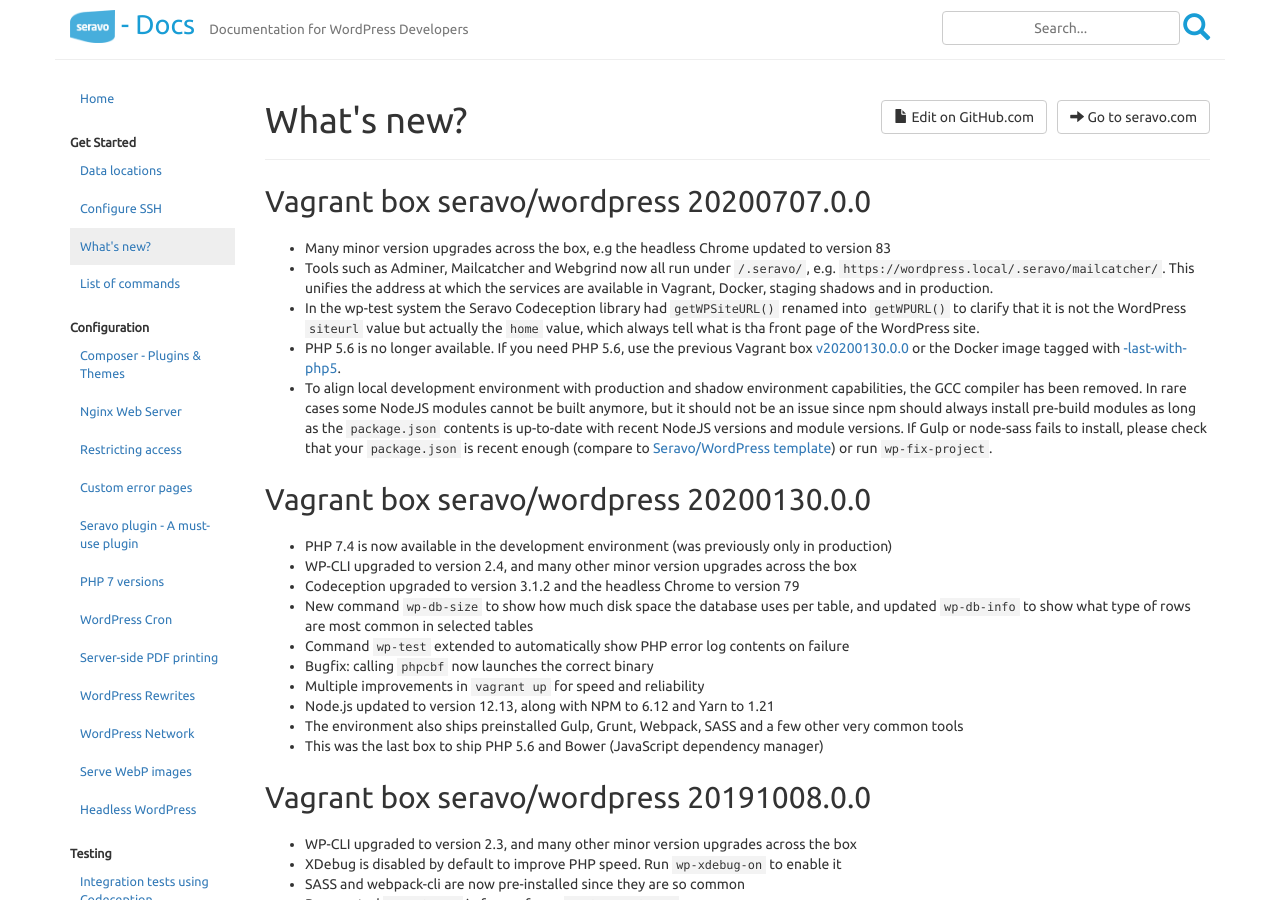
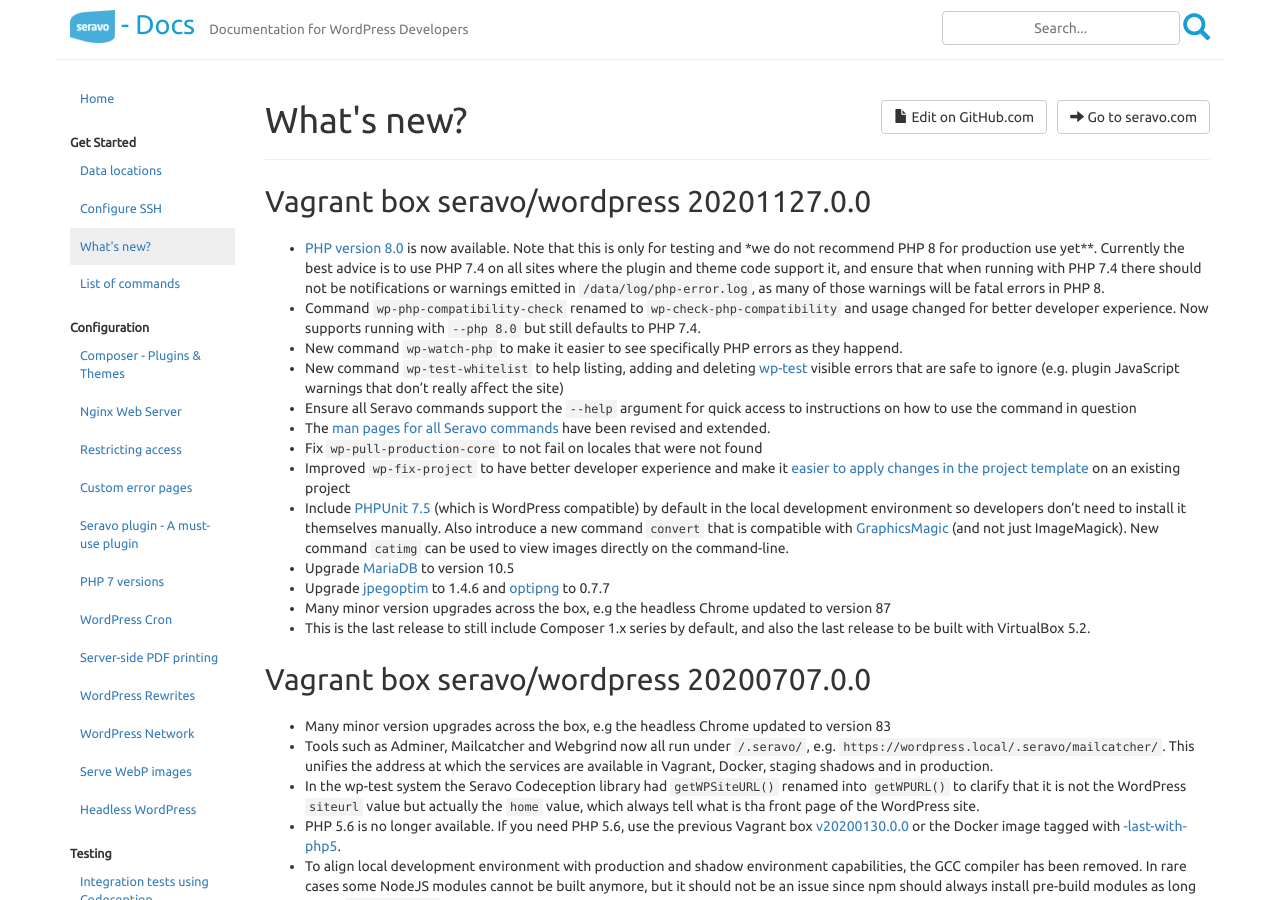
Before and after one commit to Seravo/docs, a Jekyll site: the page built from _posts/2018-11-12-release-notes.md, in a window 1280 px wide and 900 px high. Built offline with Jekyll 4.4.1, drawn with Linux system fonts in a browser that asks for light colours; nearby versions of some CDN libraries.

Commit message:
Update release notes for seravo/wordpress Vagrant box version 20201127.0.0

```diff
--- a/_posts/2018-11-12-release-notes.md
+++ b/_posts/2018-11-12-release-notes.md
@@ -5,6 +5,22 @@
 date: 2018-11-12 11:26:00
 order: 4
 ---
+## Vagrant box seravo/wordpress 20201127.0.0
+
+* [PHP version 8.0](https://seravo.com/blog/whats-new-in-php8/) is now available. Note that this is only for testing and *we do not recommend PHP 8 for production use yet**. Currently the best advice is to use PHP 7.4 on all sites where the plugin and theme code support it, and ensure that when running with PHP 7.4 there should not be notifications or warnings emitted in `/data/log/php-error.log`, as many of those warnings will be fatal errors in PHP 8.
+* Command `wp-php-compatibility-check` renamed to `wp-check-php-compatibility` and usage changed for better developer experience. Now supports running with `--php 8.0` but still defaults to PHP 7.4.
+* New command `wp-watch-php` to make it easier to see specifically PHP errors as they happend.
+* New command `wp-test-whitelist` to help listing, adding and deleting [wp-test]({{ site.baseurl }}{% post_url 2018-09-21-ng-integration-tests %}) visible errors that are safe to ignore (e.g. plugin JavaScript warnings that don't really affect the site)
+* Ensure all Seravo commands support the `--help` argument for quick access to instructions on how to use the command in question
+* The [man pages for all Seravo commands]({{ site.baseurl }}{% post_url 2015-10-13-available-commands %}) have been revised and extended.
+* Fix `wp-pull-production-core` to not fail on locales that were not found
+* Improved `wp-fix-project` to have better developer experience and make it [easier to apply changes in the project template](https://github.com/Seravo/wordpress/commits) on an existing project
+* Include [PHPUnit 7.5](https://phpunit.de/) (which is WordPress compatible) by default in the local development environment so developers don't need to install it themselves manually. Also introduce a new command `convert` that is compatible with [GraphicsMagic](http://www.graphicsmagick.org/) (and not just ImageMagick). New command `catimg` can be used to view images directly on the command-line.
+* Upgrade [MariaDB](https://mariadb.org/) to version 10.5
+* Upgrade [jpegoptim](https://github.com/tjko/jpegoptim) to 1.4.6 and [optipng](http://optipng.sourceforge.net/) to 0.7.7
+* Many minor version upgrades across the box, e.g the headless Chrome updated to version 87
+* This is the last release to still include Composer 1.x series by default, and also the last release to be built with VirtualBox 5.2.
+
 ## Vagrant box seravo/wordpress 20200707.0.0
 
 * Many minor version upgrades across the box, e.g the headless Chrome updated to version 83
```
